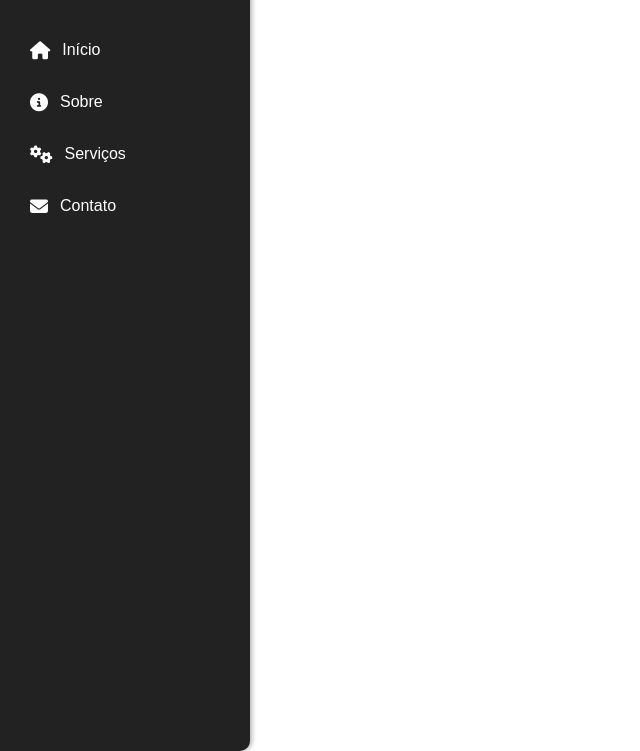
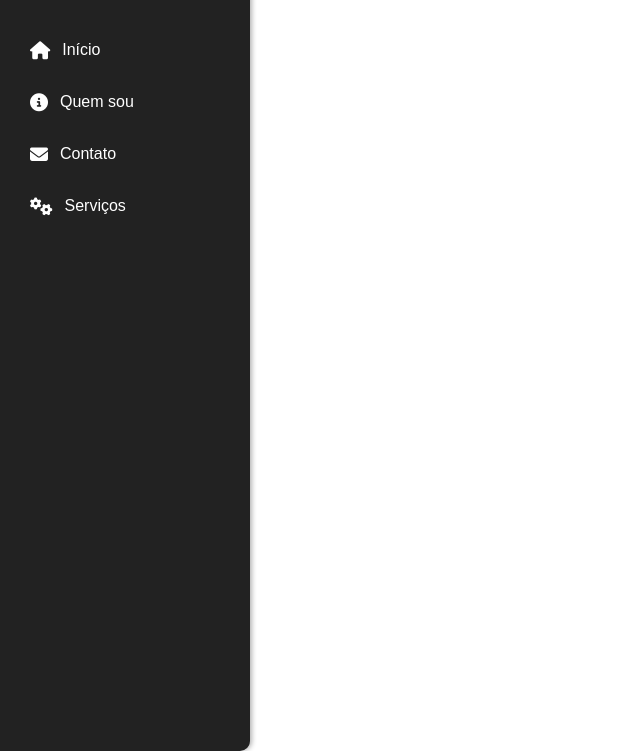
Before and after one commit to fishyshyne0060/euzino71, a plain HTML site: page index.html in a window 1280 px wide. Shown: the part 49-800 px from the top of the page, without its empty margins (0-640 px from the left). Drawn offline with Linux system fonts and the light colour scheme.

Commit message:
Update index.html

```diff
--- a/index.html
+++ b/index.html
@@ -20,9 +20,9 @@
   <nav class="sidebar" id="sidebar">
     <h2>Menu</h2>
     <a href="#"><i class="fas fa-home"></i> Início</a>
-    <a href="#"><i class="fas fa-info-circle"></i> Sobre</a>
+    <a href="#"><i class="fas fa-info-circle"></i> Quem sou</a>
+    <a href="#"><i class="fas fa-envelope"></i> Contato</a>
     <a href="#"><i class="fas fa-cogs"></i> Serviços</a>
-    <a href="#"><i class="fas fa-envelope"></i> Contato</a>
   </nav>
 
   <main class="content" id="content">
```
